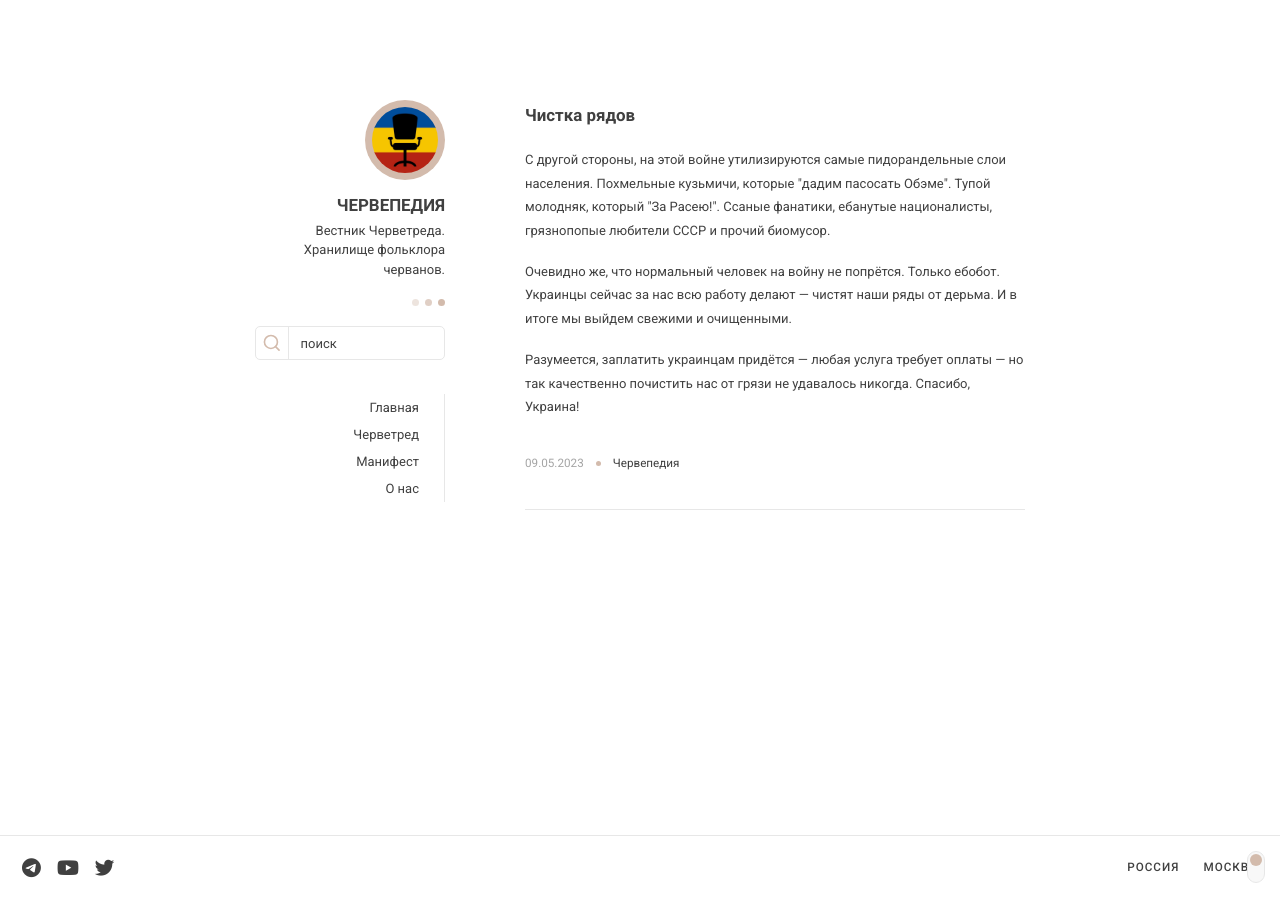
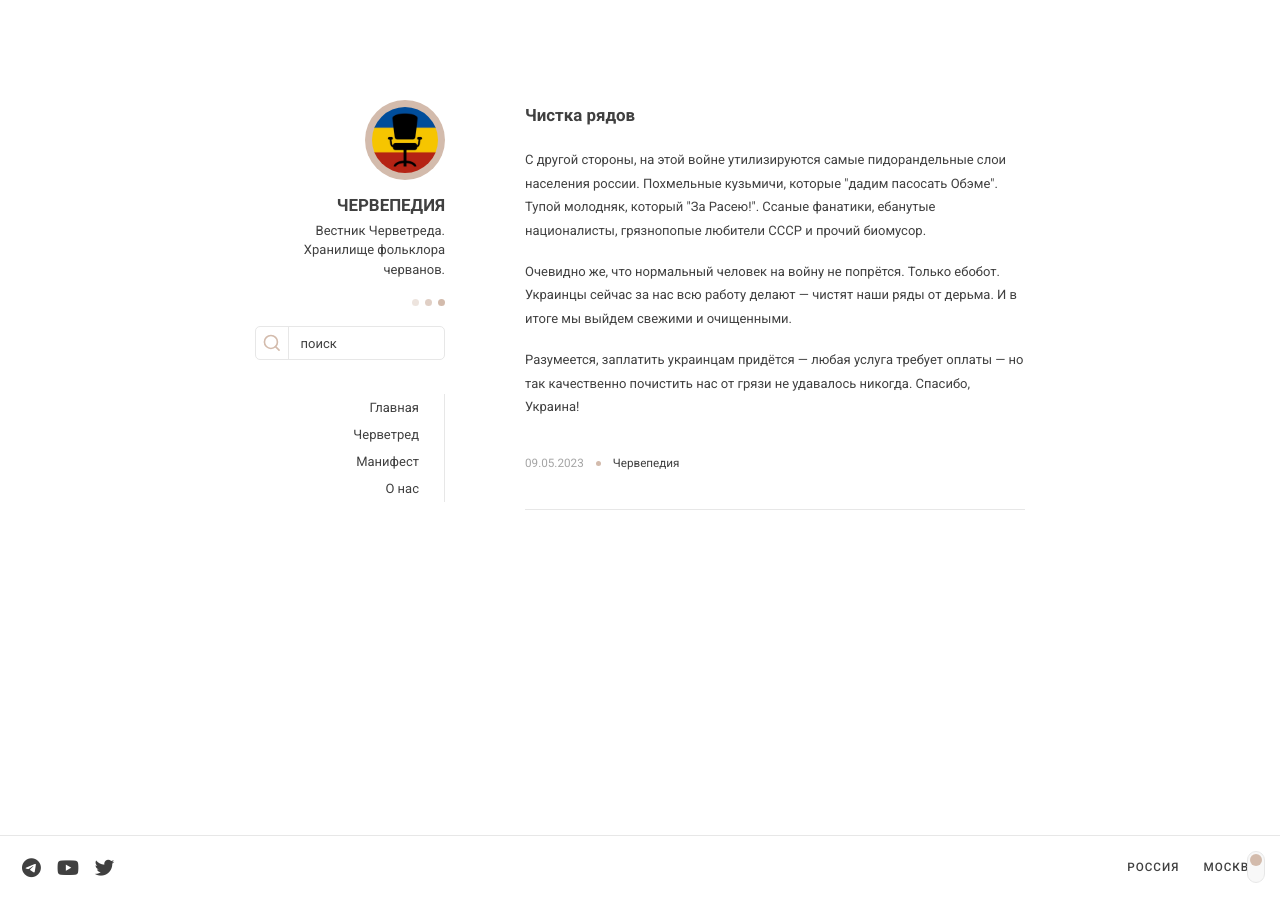
Before and after one commit to chervepediya/chervepediya.github.io, a Jekyll site: the page built from _posts/2023-05-09-chistka.md, in a window 1280 px wide. Built offline with Jekyll 4.4.1, drawn with Linux system fonts in a browser that asks for light colours; a script that is not in the unit is left out.

Commit message:
Update 2023-05-09-chistka.md

```diff
--- a/_posts/2023-05-09-chistka.md
+++ b/_posts/2023-05-09-chistka.md
@@ -5,7 +5,7 @@ date: 2023-05-09
 layout: post
 ---
 
-<p>С другой стороны, на этой войне утилизируются самые пидорандельные слои населения. Похмельные кузьмичи, которые "дадим пасосать Обэме". Тупой молодняк, который "За Расею!". Ссаные фанатики, ебанутые националисты, грязнопопые любители СССР и прочий биомусор.</p>
+<p>С другой стороны, на этой войне утилизируются самые пидорандельные слои населения россии. Похмельные кузьмичи, которые "дадим пасосать Обэме". Тупой молодняк, который "За Расею!". Ссаные фанатики, ебанутые националисты, грязнопопые любители СССР и прочий биомусор.</p>
 
 <p>Очевидно же, что нормальный человек на войну не попрётся. Только ебобот. Украинцы сейчас за нас всю работу делают — чистят наши ряды от дерьма. И в итоге мы выйдем свежими и очищенными.</p>
 
```
